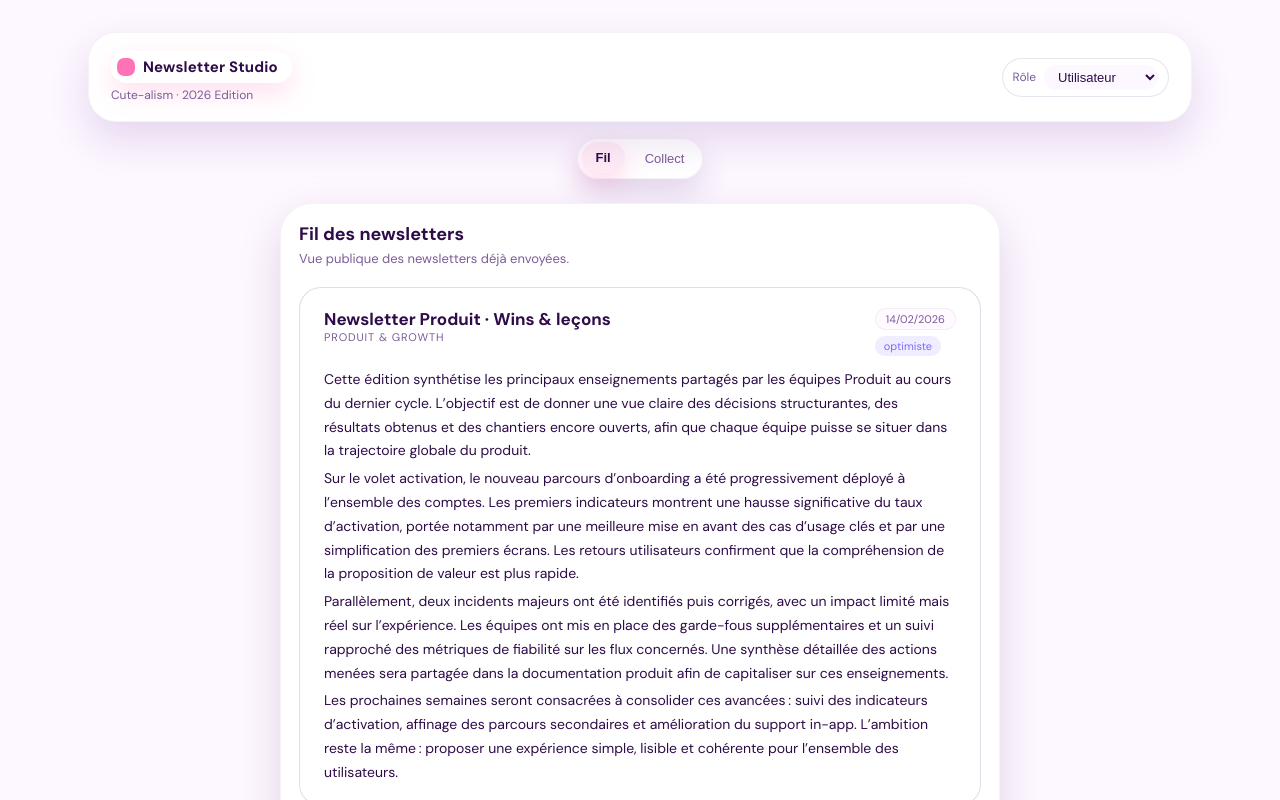
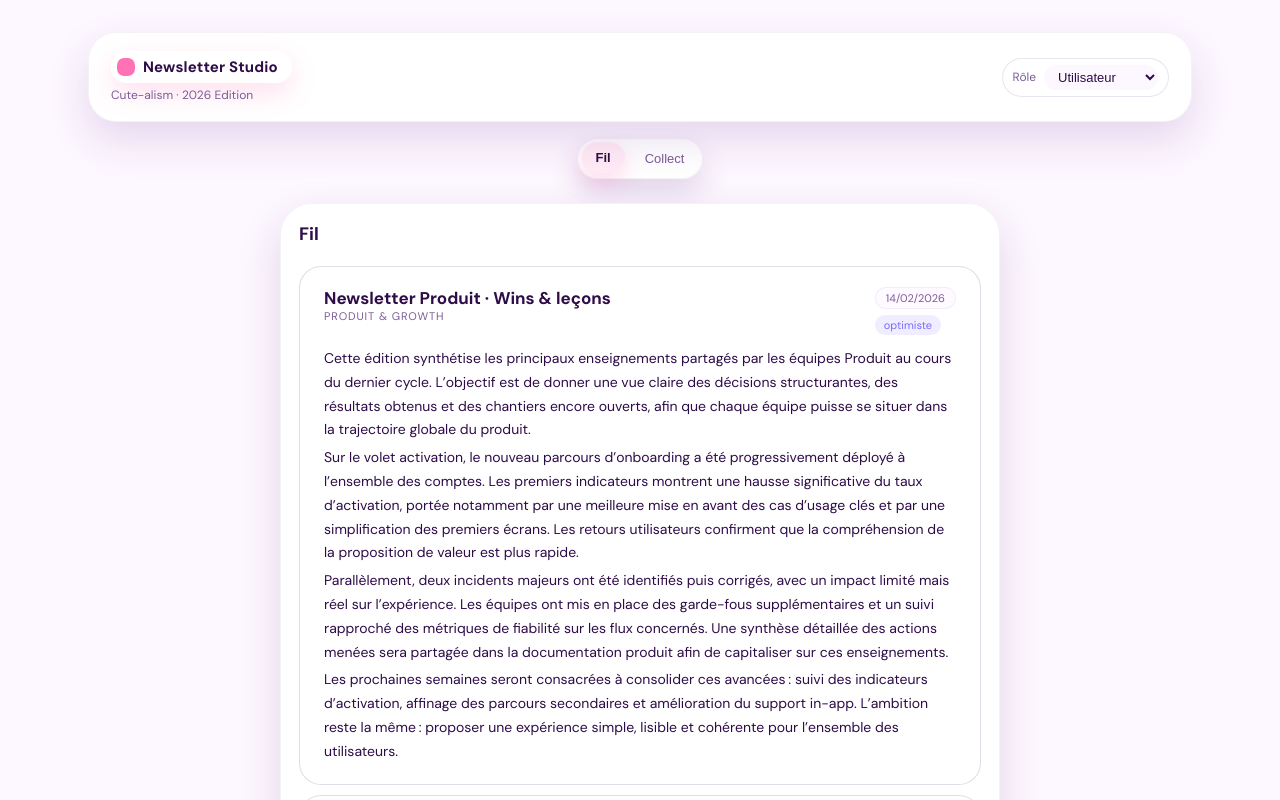
Before and after one commit to agentdouble/Newsletter, a React (Vite) app in the folder frontend/: page / in a window 1280 px wide. Shown: the top 800 px of the page. Built offline with nearby package versions, Linux system fonts and the light colour scheme.

Commit message:
chore(frontend): rename feed header to Fil

```diff
--- a/frontend/src/App.jsx
+++ b/frontend/src/App.jsx
@@ -260,10 +260,7 @@ function FeedTab({ newsletters }) {
     <section className="panel-grid panel-grid--single">
       <article className="panel-card">
         <header className="panel-header">
-          <h2>Fil des newsletters</h2>
-          <p className="panel-subtitle">
-            Vue publique des newsletters déjà envoyées.
-          </p>
+          <h2>Fil</h2>
         </header>
         <div className="panel-body panel-body--list">
           {newsletters.map((nl) => (
```
